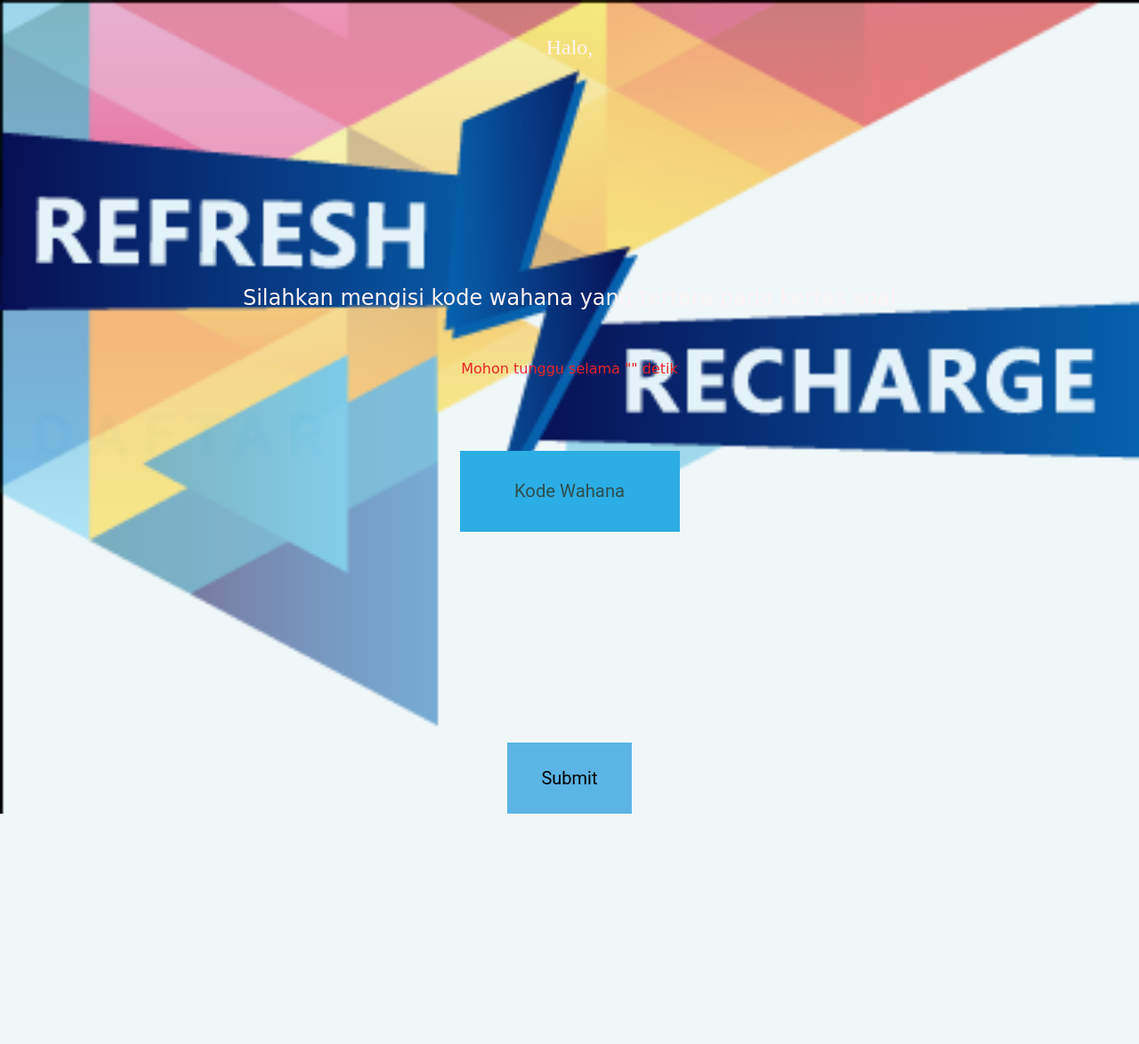
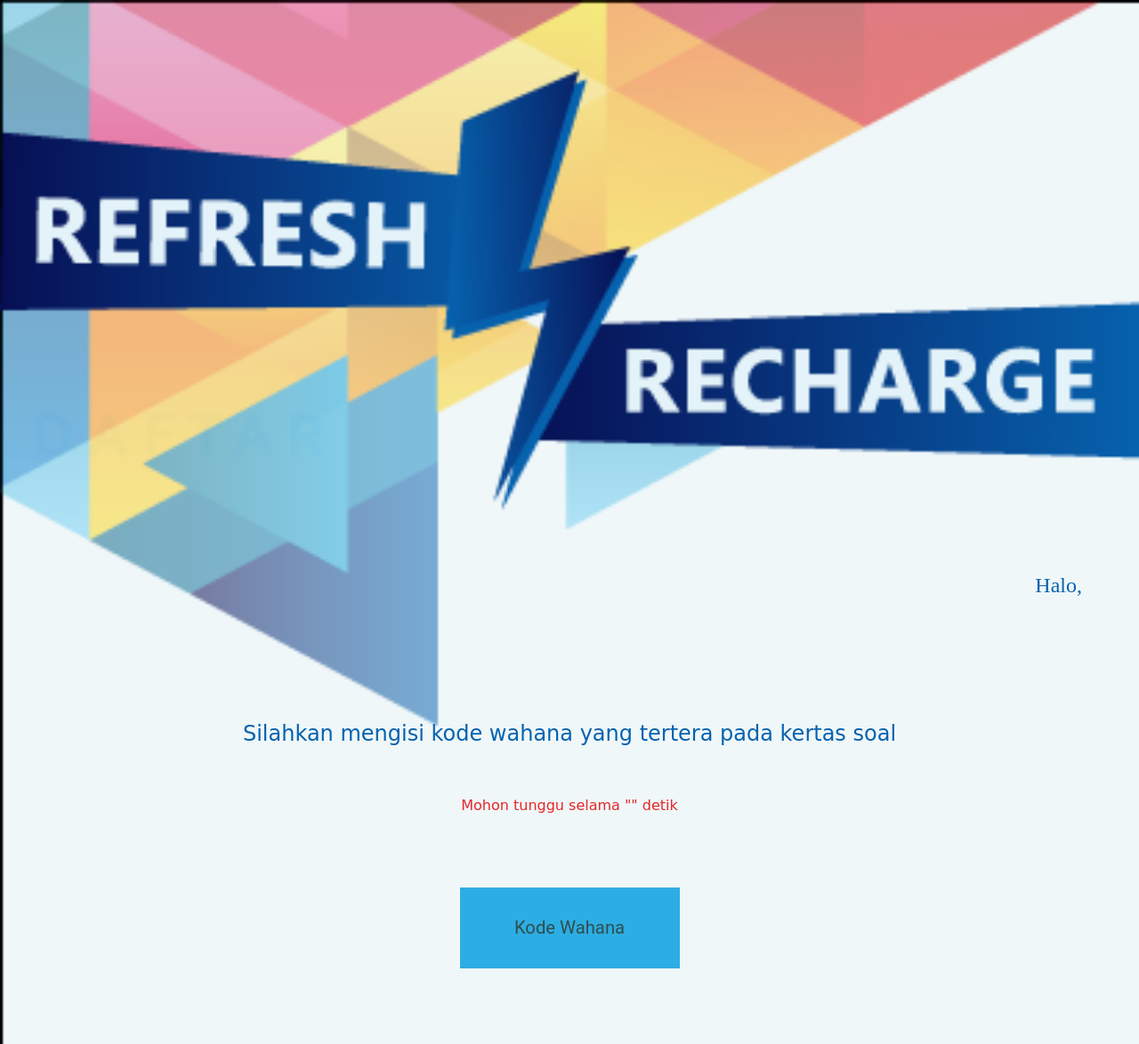
Before and after one commit to MuddySpoon/CAP2019, a PHP site: page /MainGame.html in a window 1280 px wide. Shown: the top 1174 px of the page at 89% size. Before the commit the page ends 915 px from the top, so only its background shows below. Run offline with PHP 8.4, Linux system fonts and the light colour scheme; some libraries are stand-ins or nearby versions.

Commit message:
Update Main Game.css

```diff
--- a/Main Game.css
+++ b/Main Game.css
@@ -5,7 +5,7 @@
   }
 body {
     background: url(Background.png);
-    background-repeat: no-repeat;
+    background-repeat: round;
     background-position-x: center center;
     background-size: 100%;
     background-attachment: fixed;
@@ -14,11 +14,12 @@
 
 .text {
     margin: 0 5%;
+    margin-top: 50%;
 }
 
 .text .Greetings {
-    display: flex;
-    justify-content: center;
+    display: inline;
+    justify-content: right;
     padding-top: 3%;
     margin-left: auto;
     margin-right: auto;
@@ -26,14 +27,14 @@
     font-style: normal;
     font-weight: normal;
     font-size: 150%;
-    text-align: center;
-    color: #FFF3F3;
+    text-align: right;
+    color: #0762ae;
 }
 
 .text .IsiKode {
     display: flex;
     justify-content: center;
-    padding-top: 20%;
+    padding-top: 10%;
     margin-left: auto;
     margin-right: auto;
     font-family: Comic Sans MS;
@@ -41,7 +42,7 @@
     font-weight: normal;
     font-size: 150%;
     text-align: center;
-    color: #FFF3F3;
+    color: #0762ae;
 }
 
 .text .Cooldown {
```
